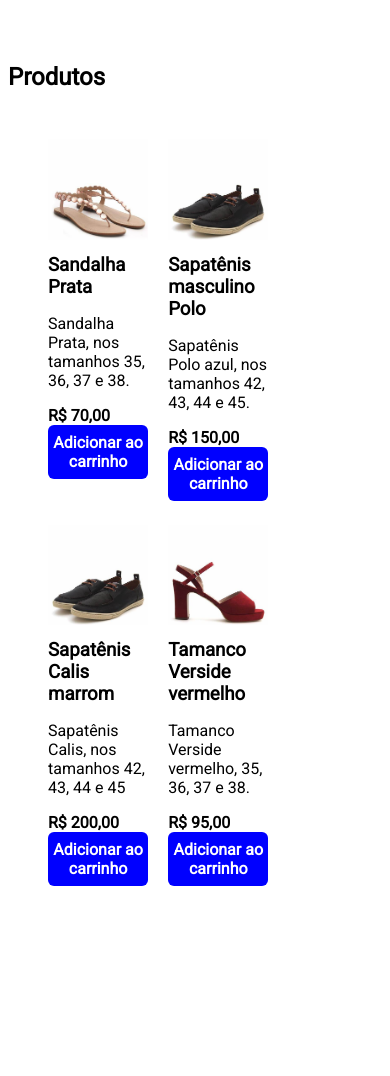
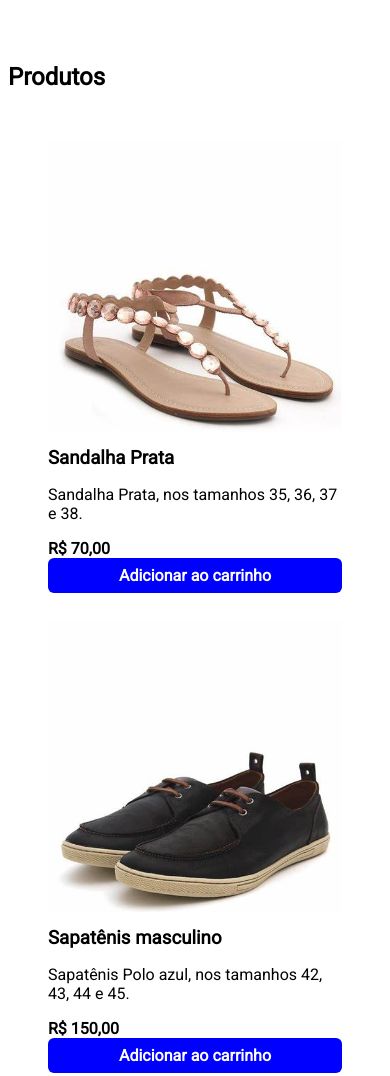
Before and after one commit to pedrobule/projeto_loja_sapatos, a plain HTML site: page index.html in a window 390 px wide. Shown: the part 560-1636 px from the top of the page. Before the commit the page ends 1526 px from the top, so only its background shows below. Drawn offline with nearby package versions, Linux system fonts and the light colour scheme; a web font is replaced by a local one.

Commit message:
Atualização do index.html e main.css

```diff
--- a/index.html
+++ b/index.html
@@ -54,7 +54,7 @@
                 </li>
                 <li>
                     <img src="./images/sapato_marrom.jpg" alt="Imagem de um sapatenis">
-                    <h3>Sapatênis masculino Polo</h3>
+                    <h3>Sapatênis masculino</h3>
                     <p>
                         Sapatênis Polo azul, nos tamanhos 42, 43, 44 e 45.
                     </p>
@@ -72,7 +72,7 @@
                 </li>
                 <li>
                     <img src="./images/tamanco_vermelho.jpg" alt="Imagem de um tamanco">
-                    <h3>Tamanco Verside vermelho</h3>
+                    <h3>Tamanco Verside</h3>
                     <p>
                         Tamanco Verside vermelho, 35, 36, 37 e 38.
                     </p>
--- a/main.css
+++ b/main.css
@@ -73,15 +73,16 @@ section h2 {
     padding-top: 16px;
 }
 
-.lista-sapatos li {
+.conteiner .lista-sapatos li {
     list-style: none;
-    max-width: 30%;
+    max-width: 21%;
     margin-bottom: 24px;
     margin-right: 20px;
+    float: left;
 }
 
-.lista-sapatos li img {
-    max-width: 100%;
+.conteiner .lista-sapatos li img {
+    width: 100%;
 }
 
 .lista-sapatos li h3 {
@@ -105,7 +106,29 @@ button {
     border-radius: 6px;
 }
 
-@media screen and (max-width: 641px) {
+@media screen and (max-width: 641px) and (max-width: 1023px) {
+    header > .conteiner {
+        display: flex;
+    }
+
+    section .conteiner {
+        display: block;
+        flex-direction: column;
+        width: 100%;
+    }
+
+    .conteiner .lista-sapatos li {
+        list-style: none;
+        max-width: 40%;
+        margin-bottom: 26px;
+        margin-right: 40px;
+        float: left;
+    }
+
+
+}
+
+@media screen and (max-width: 640px) {
     header > .conteiner {
         display: block;
     }
@@ -113,6 +136,7 @@ button {
     section .conteiner {
         display: flex;
         flex-direction: column;
+        width: 100%;
     }
 
     .conteiner .conteiner-flex img {
@@ -120,4 +144,8 @@ button {
         height: auto;
     }
 
+    .conteiner .lista-sapatos li {
+        list-style: none;
+        max-width: 100%;
+    }
 }
```
